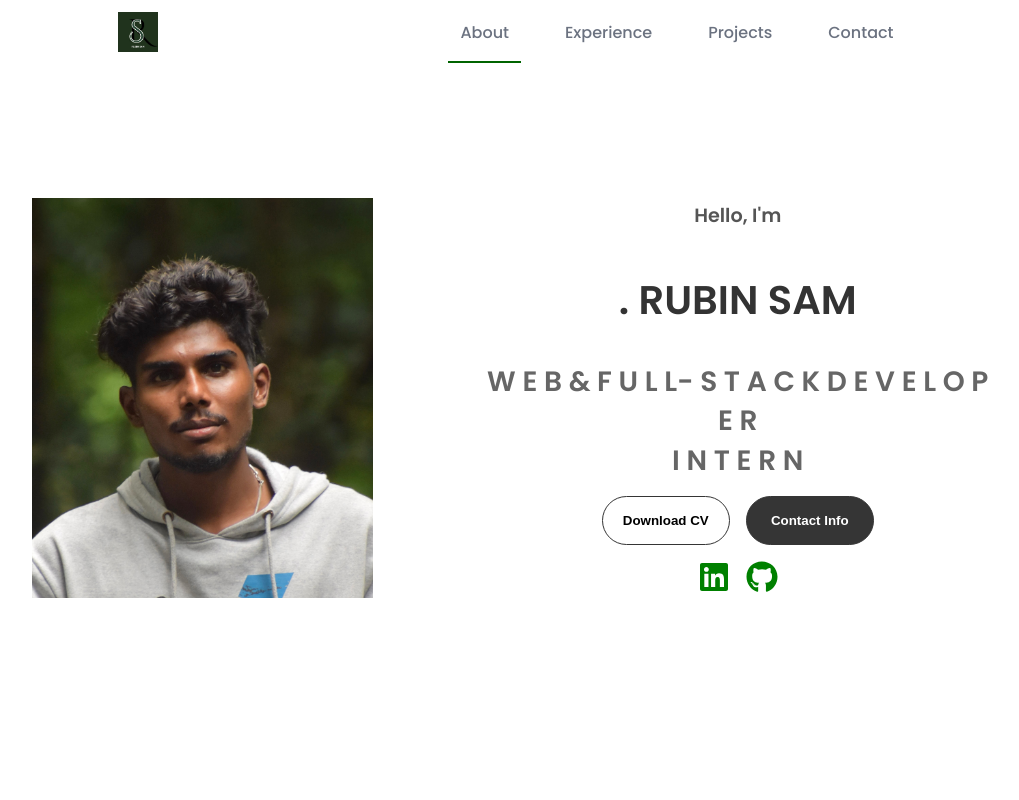
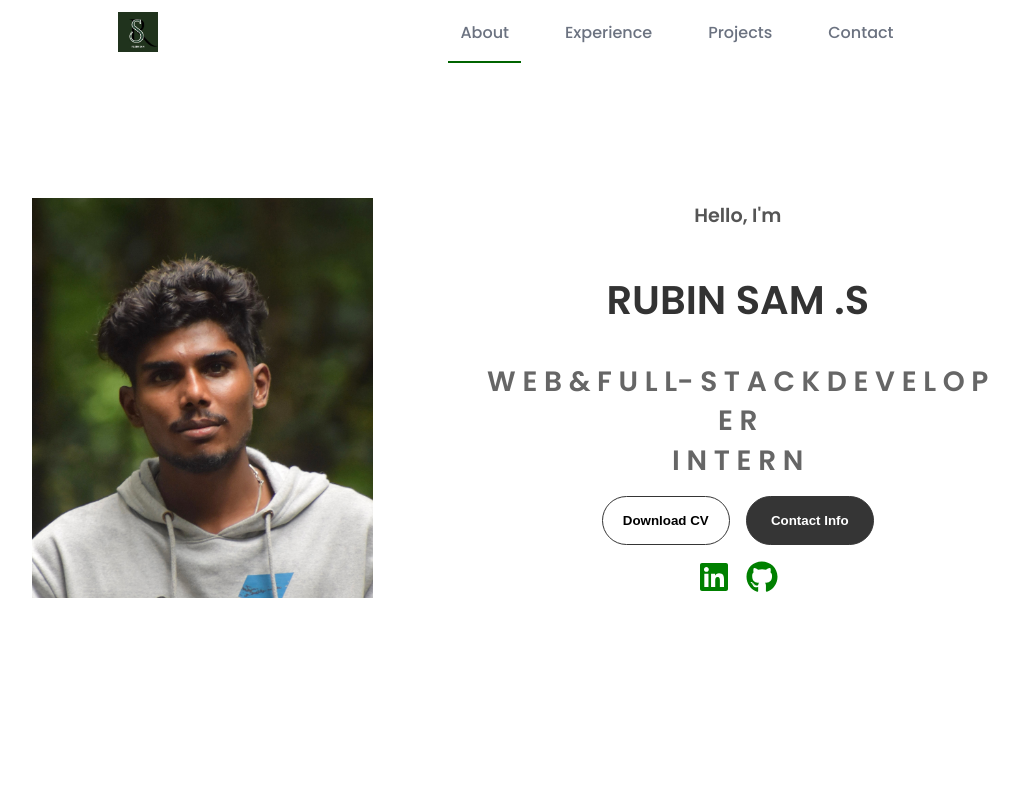
Before and after one commit to Rubinsam11/my-profile, a React (Create React App) app: page / in a window 1280 px wide. Shown: the top 800 px of the page, without its empty margins (128-1147 px from the left). Built offline with nearby package versions, Linux system fonts and the light colour scheme.

Commit message:
Update Profile.jsx

```diff
--- a/src/components/Profile.jsx
+++ b/src/components/Profile.jsx
@@ -15,7 +15,7 @@ const Profile = () => {
         </div>
         <div className="section__text">
           <p className="section__text__p1">Hello, I'm</p>
-          <h1 className="title">.      RUBIN SAM</h1>
+          <h1 className="title">RUBIN SAM .S </h1>
           <p className="section__text__p2">
             W E B  &  F U L L- S T A C K  D E V E L O P E R  <br />I N T E R N
           </p>
```
